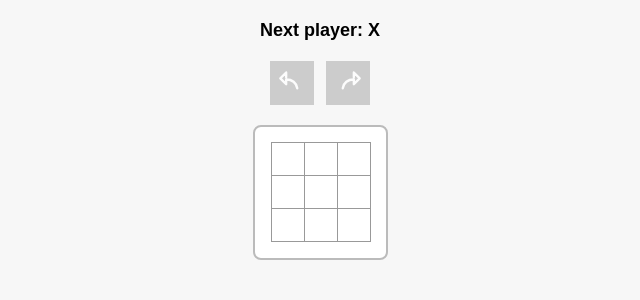
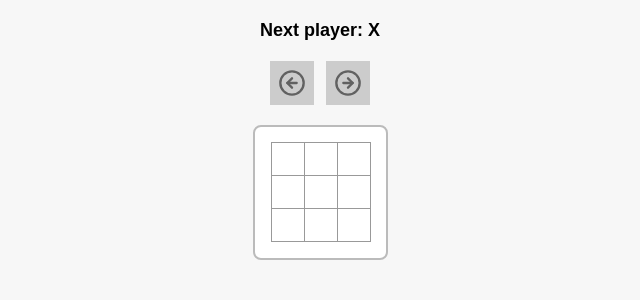
Before and after one commit to vitrus-o/ws-tictactoe, a React (Create React App) app: page / in a window 1280 px wide. Shown: the top 300 px of the page, without its empty margins (320-960 px from the left). Built offline with nearby package versions, Linux system fonts and the light colour scheme.

Commit message:
Handle draw through resetting

```diff
--- a/src/App.js
+++ b/src/App.js
@@ -1,4 +1,5 @@
 import { useState } from "react";
+import resetIcon from "./assets/reset-svgrepo-com.svg";
 
 function Square({ value, onSquareClick }) {
   return (
@@ -51,10 +52,18 @@ export default function Game() {
     status = "Next player: " + (xIsNext ? "X" : "O");
   }
 
+  const isDraw = squares.every(Boolean) && !winner;
+  if (isDraw) status = "Draw";
+
   function handlePlay(nextSquares) {
     const nextHistory = history.slice(0, currentMove + 1);
     setHistory([...nextHistory, nextSquares]);
     setCurrentMove(nextHistory.length);
+  }
+
+  function handleReset() {
+    setHistory([Array(9).fill(null)]);
+    setCurrentMove(0);
   }
 
   function handleUndo() {
@@ -70,12 +79,21 @@ export default function Game() {
       <div className="icon-btn-group">
         <button onClick={handleUndo} disabled={currentMove === 0} aria-label="Undo" className="icon-btn">
           <svg width="28" height="28" viewBox="0 0 24 24" fill="none">
-            <path d="M7 7V3L2 8l5 5V9c5 0 8.5 2.5 9.5 7.5" stroke="#fff" strokeWidth="2" strokeLinecap="round" strokeLinejoin="round" />
+            <circle cx="12" cy="12" r="10" stroke="#222" strokeWidth="2"/>
+            <polyline points="12 8 8 12 12 16" stroke="#222" strokeWidth="2" strokeLinecap="round" strokeLinejoin="round" fill="none"/>
+            <line x1="16" y1="12" x2="8" y2="12" stroke="#222" strokeWidth="2" strokeLinecap="round"/>
           </svg>
         </button>
+        {isDraw && (
+          <button onClick={handleReset} className="icon-btn" aria-label="Reset">
+            <img src={resetIcon} alt="Reset" width="28" height="28" />
+          </button>
+        )}
         <button onClick={handleRedo} disabled={currentMove === history.length - 1} aria-label="Redo" className="icon-btn">
           <svg width="28" height="28" viewBox="0 0 24 24" fill="none">
-            <path d="M17 7V3l5 5-5 5V9c-5 0-8.5 2.5-9.5 7.5" stroke="#fff" strokeWidth="2" strokeLinecap="round" strokeLinejoin="round" />
+            <circle cx="12" cy="12" r="10" stroke="#222" strokeWidth="2"/>
+            <polyline points="12 8 16 12 12 16" stroke="#222" strokeWidth="2" strokeLinecap="round" strokeLinejoin="round" fill="none"/>
+            <line x1="8" y1="12" x2="16" y2="12" stroke="#222" strokeWidth="2" strokeLinecap="round"/>
           </svg>
         </button>
       </div>
```
